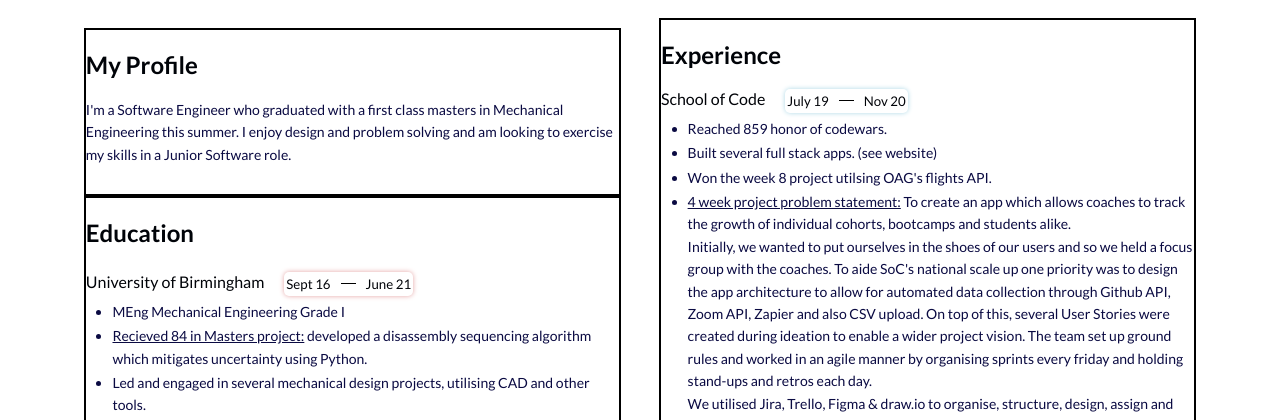
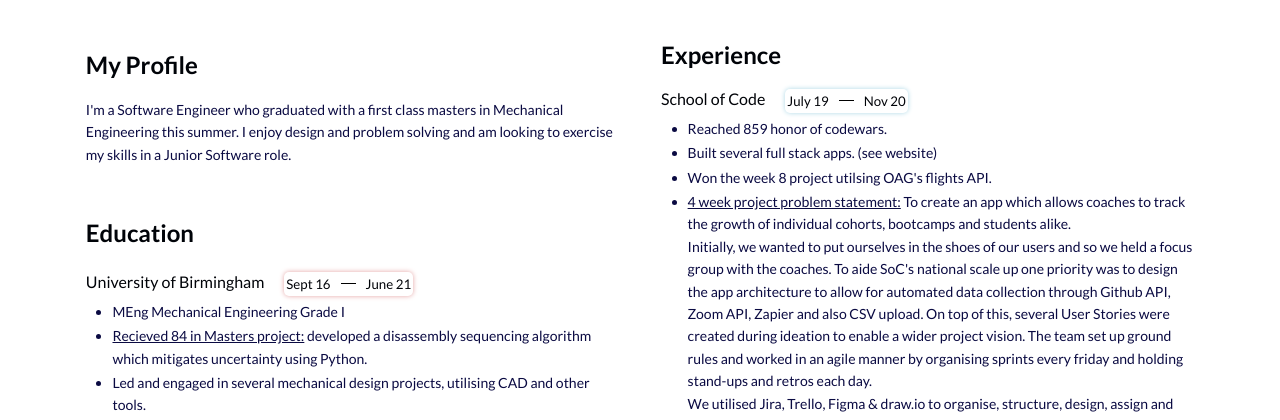
Before and after one commit to PerrettJ4/PerrettJ4, a plain HTML site: page CV2/index.html in a window 1280 px wide. Shown: the part 438-858 px from the top of the page. Drawn offline with Linux system fonts and the light colour scheme; a web font is replaced by a local one.

Commit message:
removed borders

```diff
--- a/CV2/styles.css
+++ b/CV2/styles.css
@@ -112,7 +112,7 @@ body {
   background-color: white;
 }
 .section {
-  border: black 2px solid;
+  border: white 2px solid;
 }
 .section h2 {
   font-size: 24px;
```
